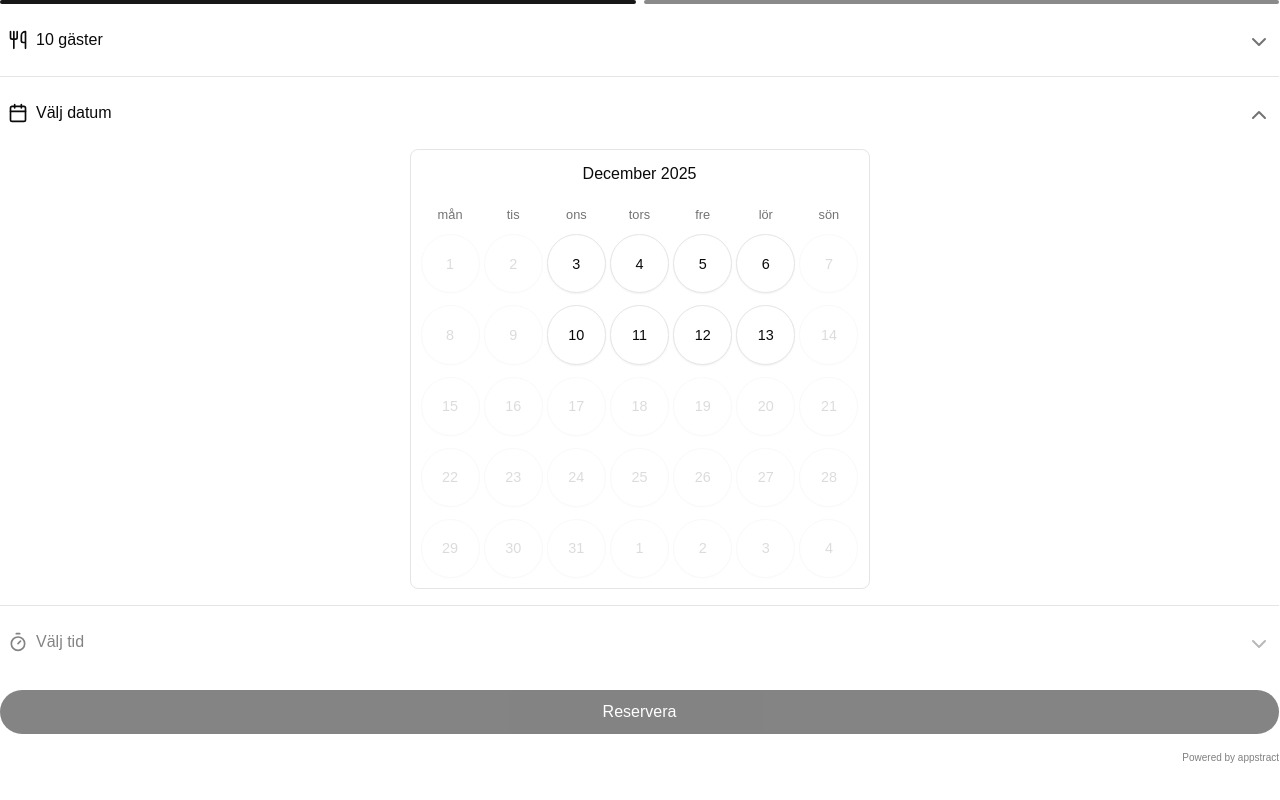
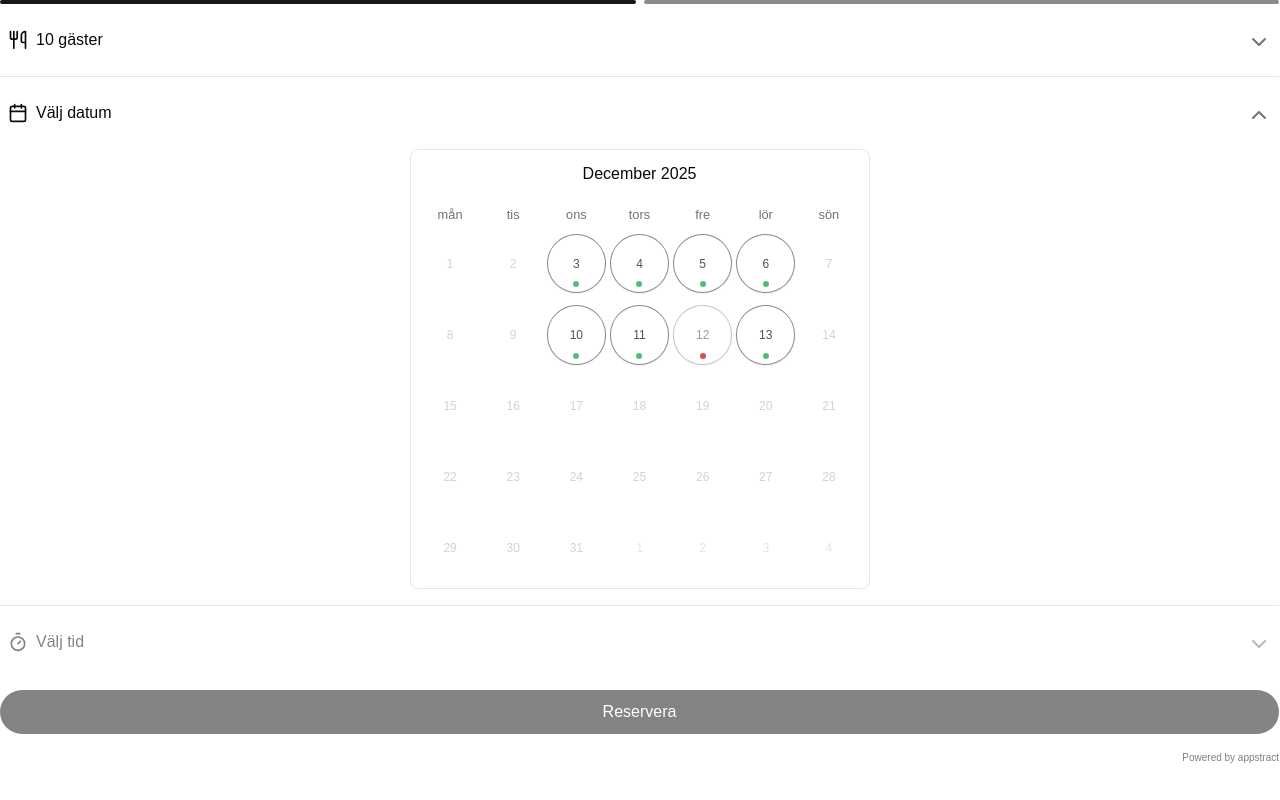
Before and after one commit to AppStractSE/karlsfors, a Next.js app: page / in a window 1280 px wide. Both pictures are taken after a click on the button "10". Built offline with nearby package versions, Linux system fonts and the light colour scheme.

Commit message:
Fully booked slots added to calendar

```diff
--- a/src/components/BookingForm.tsx
+++ b/src/components/BookingForm.tsx
@@ -6,6 +6,7 @@ import {
   AccordionTrigger,
 } from "@/components/ui/accordion";
 import { Calendar } from "@/components/ui/calendar";
+import { bookingSlots } from "@/data/bookingSlots";
 import { IContactForm } from "@/types/IContactForm";
 import { CheckCircle2, ForkKnife, LucideCalendar, Minus, Plus, Timer } from "lucide-react";
 import { useState } from "react";
@@ -20,16 +21,7 @@ const BookingForm = () => {
   const [selectedTime, setSelectedTime] = useState<string | null>(null);
   const [numberOfGuests, setNumberOfGuests] = useState<number | undefined>(undefined);
   const [step, setStep] = useState(1);
-  const bookingSlots: { date: Date; times: string[]; status: string }[] = [
-    { date: new Date(2025, 11, 3), times: ["18:00"], status: "green" },
-    { date: new Date(2025, 11, 4), times: ["18:00"], status: "green" },
-    { date: new Date(2025, 11, 5), times: ["18:30"], status: "green" },
-    { date: new Date(2025, 11, 6), times: ["13:00"], status: "green" },
-    { date: new Date(2025, 11, 10), times: ["18:00"], status: "green" },
-    { date: new Date(2025, 11, 11), times: ["18:00"], status: "green" },
-    { date: new Date(2025, 11, 12), times: ["18:30"], status: "green" },
-    { date: new Date(2025, 11, 13), times: ["13:00"], status: "green" },
-  ];
+
   const numberOfGuestsOptions = [4, 5, 6, 7, 8, 9, 10, 11, 12, 13, 14];
   const totalSteps = 2;
   const {
@@ -181,7 +173,7 @@ const BookingForm = () => {
                           setActiveAccordion("item-2");
                         }}
                         className={twMerge(
-                          "aspect-square w-[50px] h-[50px] rounded-md border flex justify-center items-center text-base",
+                          "aspect-square w-[50px] h-[50px] rounded-md border flex justify-center items-center text-base cursor-pointer",
                           numberOfGuests === option
                             ? "bg-primary text-primary-foreground border-primary"
                             : "bg-background text-foreground border-primary/25 hover:border-primary",
@@ -201,7 +193,7 @@ const BookingForm = () => {
                         setValue("NumberOfGuests", newVal.toString(), { shouldValidate: true });
                       }}
                       className={twMerge(
-                        "aspect-square w-[50px] h-[50px] rounded-md border flex justify-center items-center text-base",
+                        "aspect-square w-[50px] h-[50px] rounded-md border flex justify-center items-center text-base cursor-pointer",
                         showMoreGuests
                           ? "bg-primary text-primary-foreground border-primary"
                           : "bg-background text-foreground border-primary/25 hover:border-primary",
@@ -214,7 +206,7 @@ const BookingForm = () => {
                     <div className="flex items-center gap-2 p-1 border justify-between rounded-md mt-4">
                       <button
                         type="button"
-                        className="p-2 hover:bg-secondary/75 rounded-md"
+                        className="p-2 hover:bg-secondary/75 rounded-md cursor-pointer"
                         onClick={() => {
                           if (numberOfGuests && numberOfGuests > 4) {
                             setNumberOfGuests((numberOfGuests ?? 1) - 1);
@@ -226,7 +218,7 @@ const BookingForm = () => {
                       <div className="text-base">{numberOfGuests} st</div>
                       <button
                         type="button"
-                        className="p-2 hover:bg-secondary/75 rounded-md"
+                        className="p-2 hover:bg-secondary/75 rounded-md cursor-pointer"
                         onClick={() => {
                           if (numberOfGuests && numberOfGuests < 100) {
                             const newVal = (numberOfGuests ?? 1) + 1;
@@ -259,6 +251,14 @@ const BookingForm = () => {
                     hideNavigation
                     showOutsideDays
                     mode="single"
+                    modifiers={{
+                      red: bookingSlots
+                        .filter((slot) => slot.status === "red")
+                        .map((slot) => slot.date),
+                      green: bookingSlots
+                        .filter((slot) => slot.status === "green")
+                        .map((slot) => slot.date),
+                    }}
                     selected={date}
                     onSelect={(date) => {
                       if (date === undefined || date === null) {
@@ -285,6 +285,7 @@ const BookingForm = () => {
                       { before: new Date(2025, 11, 3) },
                       { after: new Date(2025, 11, 13) },
                       { from: new Date(2025, 11, 7), to: new Date(2025, 11, 9) },
+                      ...bookingSlots.filter((s) => s.status === "red").map((s) => s.date),
                     ]}
                   />
                 </AccordionContent>
--- a/src/components/ui/calendar.tsx
+++ b/src/components/ui/calendar.tsx
@@ -115,7 +115,7 @@ function Calendar({
           "text-muted-foreground aria-selected:text-muted-foreground",
           defaultClassNames.outside,
         ),
-        disabled: cn("text-muted-foreground opacity-50", defaultClassNames.disabled),
+        disabled: cn("cursor-not-allowed", defaultClassNames.disabled),
         hidden: cn("invisible", defaultClassNames.hidden),
         ...classNames,
       }}
@@ -180,12 +180,25 @@ function CalendarDayButton({
       data-range-end={modifiers.range_end}
       data-range-middle={modifiers.range_middle}
       className={cn(
-        "text-[0.9rem] p-2.5 data-[selected-single=true]:bg-primary data-[selected-single=true]:text-primary-foreground data-[range-middle=true]:bg-accent data-[range-middle=true]:text-accent-foreground data-[range-start=true]:bg-primary data-[range-start=true]:text-primary-foreground data-[range-end=true]:bg-primary data-[range-end=true]:text-primary-foreground group-data-[focused=true]/day:border-ring group-data-[focused=true]/day:ring-ring/50 dark:hover:text-accent-foreground flex aspect-square size-auto w-full min-w-(--cell-size) flex-col gap-1 leading-none font-normal group-data-[focused=true]/day:relative group-data-[focused=true]/day:z-10 group-data-[focused=true]/day:ring-[3px] data-[range-end=true]:rounded-md data-[range-end=true]:rounded-r-md data-[range-middle=true]:rounded-none data-[range-start=true]:rounded-md data-[range-start=true]:rounded-l-md [&>span]:text-xs [&>span]:opacity-70",
+        "text-[0.9rem] cursor-pointer p-2.5 data-[selected-single=true]:bg-primary data-[selected-single=true]:text-primary-foreground data-[range-middle=true]:bg-accent data-[range-middle=true]:text-accent-foreground data-[range-start=true]:bg-primary data-[range-start=true]:text-primary-foreground data-[range-end=true]:bg-primary data-[range-end=true]:text-primary-foreground group-data-[focused=true]/day:border-ring group-data-[focused=true]/day:ring-ring/50 dark:hover:text-accent-foreground flex aspect-square size-auto w-full min-w-(--cell-size) flex-col gap-1 leading-none font-normal group-data-[focused=true]/day:relative group-data-[focused=true]/day:z-10 group-data-[focused=true]/day:ring-[3px] data-[range-end=true]:rounded-md data-[range-end=true]:rounded-r-md data-[range-middle=true]:rounded-none data-[range-start=true]:rounded-md data-[range-start=true]:rounded-l-md [&>span]:text-xs [&>span]:opacity-70",
         defaultClassNames.day,
         className,
+        modifiers.red || modifiers.green
+          ? "disabled:opacity-100 disabled:text-muted-foreground"
+          : "border-0 disabled:outline-0 disabled:shadow-none disabled:opacity-25",
+        modifiers.red && "border-primary/25",
+        modifiers.green && "border-primary/50",
       )}
       {...props}
-    />
+    >
+      <span>{day.date.getDate()}</span>
+      {modifiers.red && (
+        <span className="absolute bottom-2 left-1/2 -translate-x-1/2 w-1 h-1 sm:w-1.5 sm:h-1.5 rounded-full bg-red-700" />
+      )}
+      {modifiers.green && (
+        <span className="absolute bottom-2 left-1/2 -translate-x-1/2 w-1 h-1 sm:w-1.5 sm:h-1.5 rounded-full bg-green-600" />
+      )}
+    </Button>
   );
 }
 
--- /dev/null
+++ b/src/data/bookingSlots.ts
@@ -0,0 +1,10 @@
+export const bookingSlots: { date: Date; times: string[]; status: string }[] = [
+  { date: new Date(2025, 11, 3), times: ["18:00"], status: "green" },
+  { date: new Date(2025, 11, 4), times: ["18:00"], status: "green" },
+  { date: new Date(2025, 11, 5), times: ["18:30"], status: "green" },
+  { date: new Date(2025, 11, 6), times: ["13:00"], status: "green" },
+  { date: new Date(2025, 11, 10), times: ["18:00"], status: "green" },
+  { date: new Date(2025, 11, 11), times: ["18:00"], status: "green" },
+  { date: new Date(2025, 11, 12), times: ["18:30"], status: "red" },
+  { date: new Date(2025, 11, 13), times: ["13:00"], status: "green" },
+];
```
